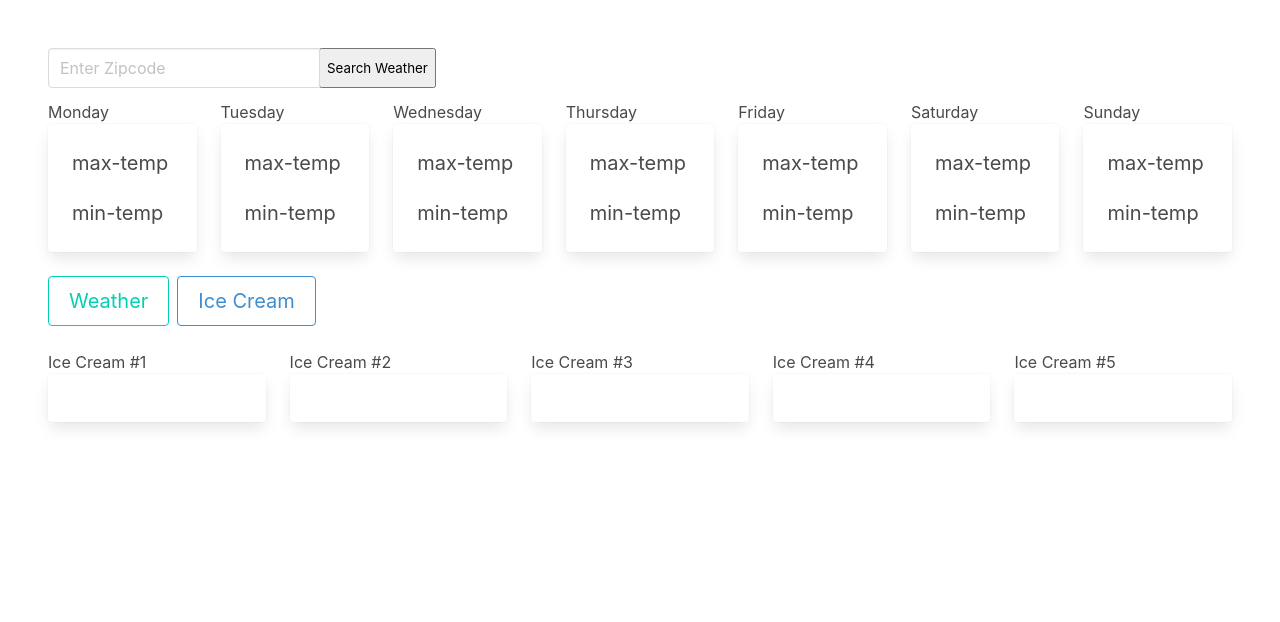
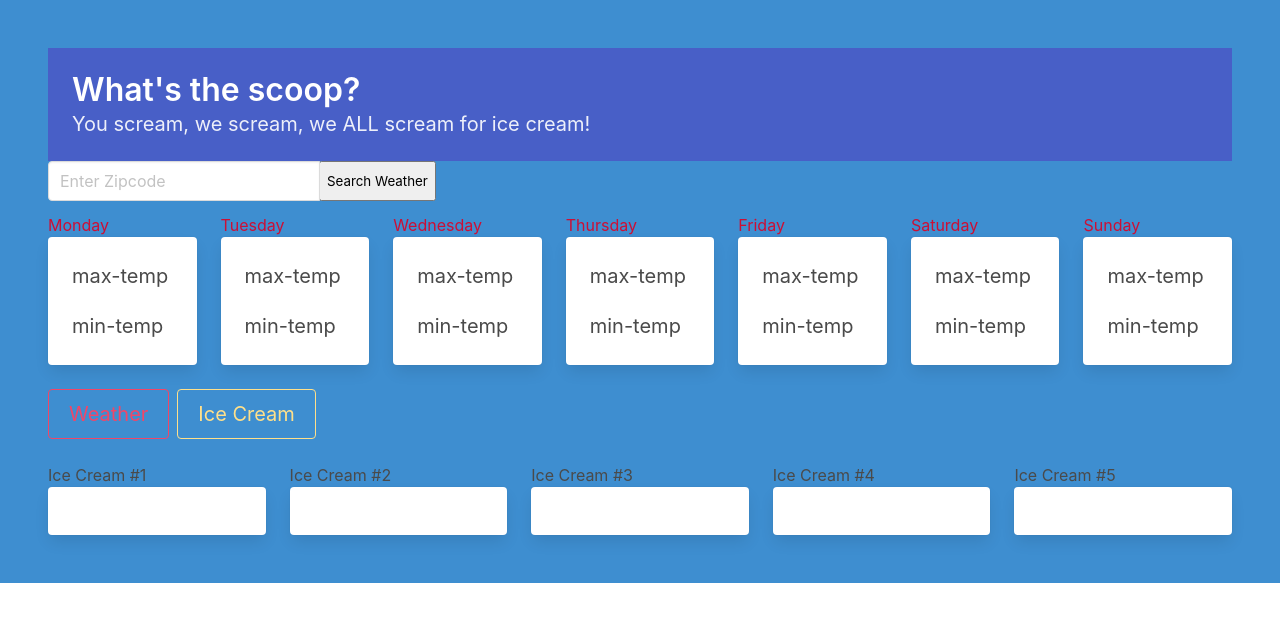
Before and after one commit to PhillipRose/Project-01, a plain HTML site: page index.html in a window 1280 px wide. Drawn offline with nearby package versions, Linux system fonts and the light colour scheme.

Commit message:
color changes to weather

```diff
--- a/index.html
+++ b/index.html
@@ -11,8 +11,17 @@
 </head>
 
 <body>
-<div class="py-6 px-6">
-
+<div class="py-6 px-6 has-background-info">
+    <section class="hero is-small is-link">
+        <div class="hero-body">
+          <p class="title">
+            What's the scoop?
+          </p>
+          <p class="subtitle">
+            You scream, we scream, we ALL scream for ice cream!
+          </p>
+        </div>
+      </section>
 
     <p class="max-temp"></p>
     <div class="field has-addons">
@@ -25,7 +34,7 @@
 
 
     <div class="columns is-mobile">
-        <div class="column">
+        <div class="column has-text-danger-dark">
             Monday
             <div class="card">
                 <div class="card-content">
@@ -36,7 +45,7 @@
                 </div>
             </div>
         </div>
-        <div class="column">
+        <div class="column has-text-danger-dark">
             Tuesday
             <div class="card">
                 <div class="card-content">
@@ -47,7 +56,7 @@
                 </div>
             </div>
         </div>
-        <div class="column">
+        <div class="column has-text-danger-dark">
             Wednesday
             <div class="card">
                 <div class="card-content">
@@ -58,7 +67,7 @@
                 </div>
             </div>
         </div>
-        <div class="column">
+        <div class="column has-text-danger-dark">
             Thursday
             <div class="card">
                 <div class="card-content">
@@ -69,7 +78,7 @@
                 </div>
             </div>
         </div>
-        <div class="column">
+        <div class="column has-text-danger-dark">
             Friday
             <div class="card">
                 <div class="card-content">
@@ -80,7 +89,7 @@
                 </div>
             </div>
         </div>
-        <div class="column">
+        <div class="column has-text-danger-dark">
             Saturday
             <div class="card">
                 <div class="card-content">
@@ -91,7 +100,7 @@
                 </div>
             </div>
         </div>
-        <div class="column">
+        <div class="column has-text-danger-dark">
             Sunday
             <div class="card">
                 <div class="card-content">
@@ -104,8 +113,8 @@
         </div>
     </div>
     <div class="buttons">
-        <a href="" class="button is-primary is-outlined is-medium">Weather</a>
-        <a href="" class="button is-info is-outlined is-medium">Ice Cream</a>
+        <a href="" class="button is-danger is-outlined is-medium">Weather</a>
+        <a href="" class="button is-warning is-outlined is-medium">Ice Cream</a>
     </div>
 
 
--- a/style.css
+++ b/style.css
@@ -1,5 +1,5 @@
 body {
-    background-color: white;
+    background-color: white  #772014;
 }
 .scoop {
     text-align: center;
@@ -10,7 +10,7 @@ body {
 
 @media screen and (max-width: 992px) {
     header {
-        background: #772014;
+        background: hsl(204, 86%, 53%);
     }
 }
 
```
